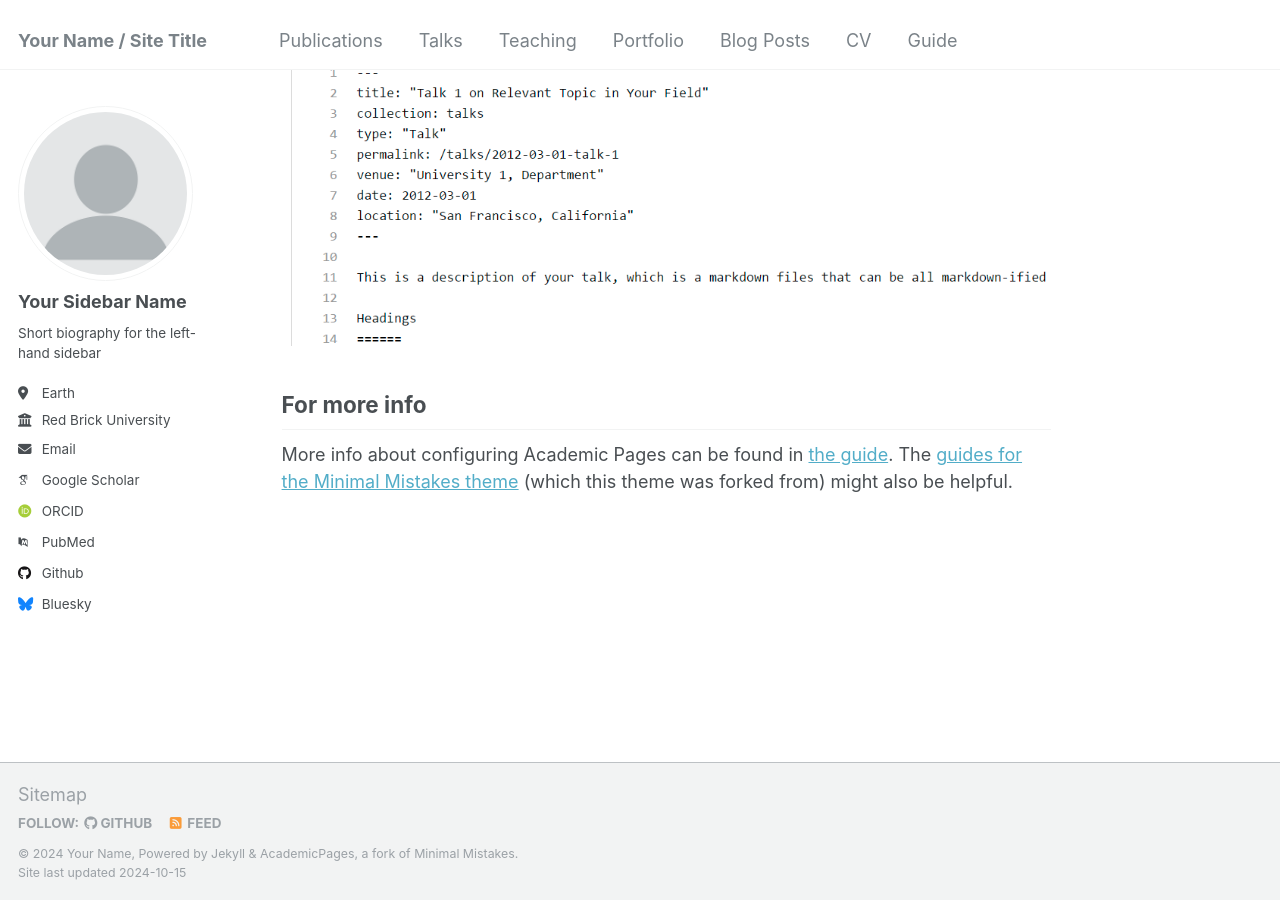
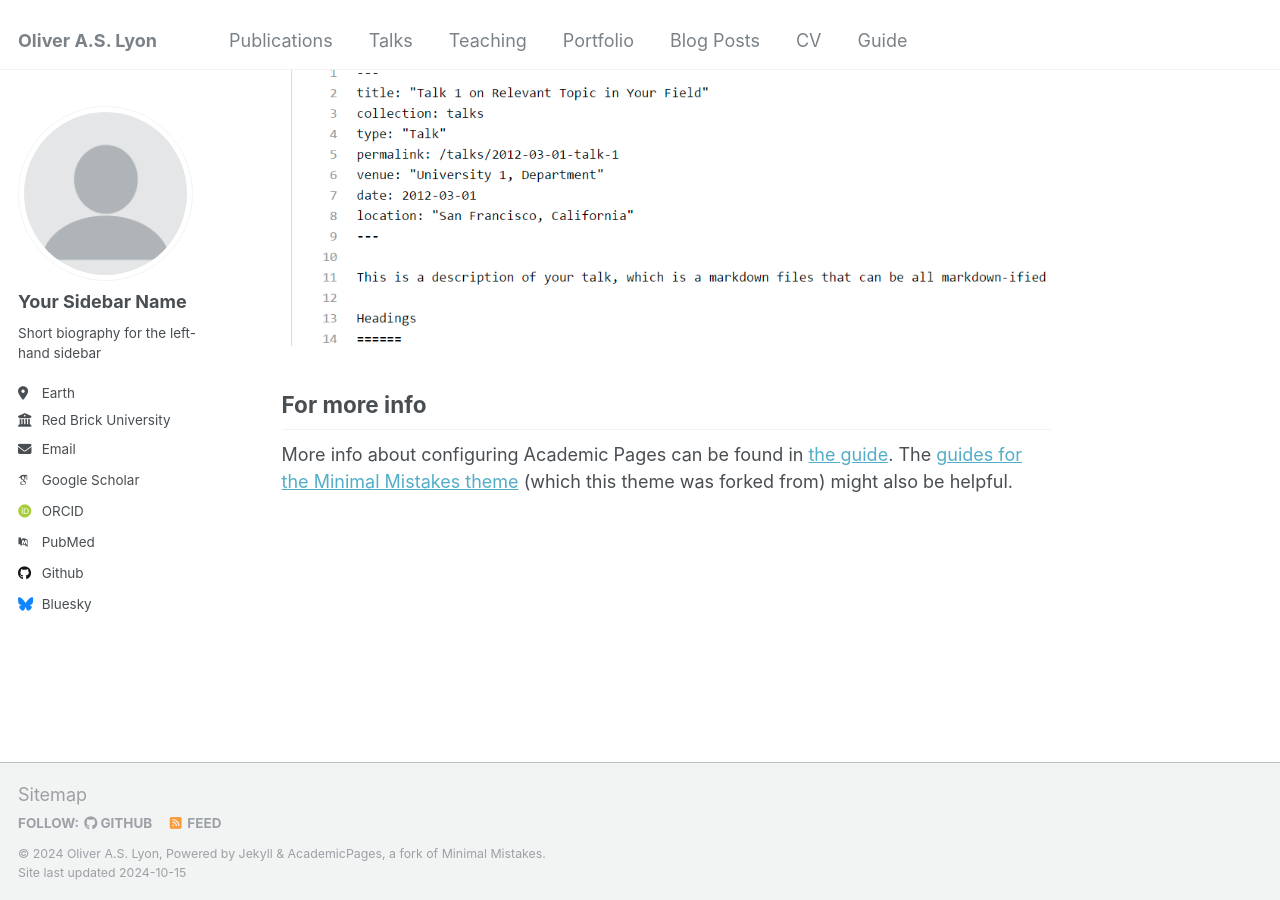
Before and after one commit to OliverTheLyon/OliverTheLyon.github.io, a Jekyll site: the page built from _pages/about.md, in a window 1280 px wide and 900 px high, scrolled down 2643 px. Built offline with Jekyll 4.4.1, drawn with Linux system fonts in a browser that asks for light colours; some web fonts are replaced.

```diff
--- a/_config.yml
+++ b/_config.yml
@@ -8,13 +8,13 @@
 
 # Basic Site Settings
 locale                   : "en-US"
-title                    : "Your Name / Site Title"
+title                    : "Oliver A.S. Lyon"
 title_separator          : "-"
-name                     : &name "Your Name"
-description              : &description "personal description"
-url                      : https://academicpages.github.io # the base hostname & protocol for your site e.g. "https://mmistakes.github.io"
+name                     : &name "Oliver A.S. Lyon"
+description              : &description "Complexity Enthusiast"
+url                      : https://OliverTheLyon.github.io # the base hostname & protocol for your site e.g. "https://mmistakes.github.io"
 baseurl                  : "" # the subpath of your site, e.g. "/blog"
-repository               : "academicpages/academicpages.github.io"
+repository               : "OliverTheLyon/OliverTheLyon.github.io"
 
 # Site Author - The following control what appear as part of the author content on the side bar.
 #               If a field is blank the icon and link will not appear, otherwise it will be shown.
```
